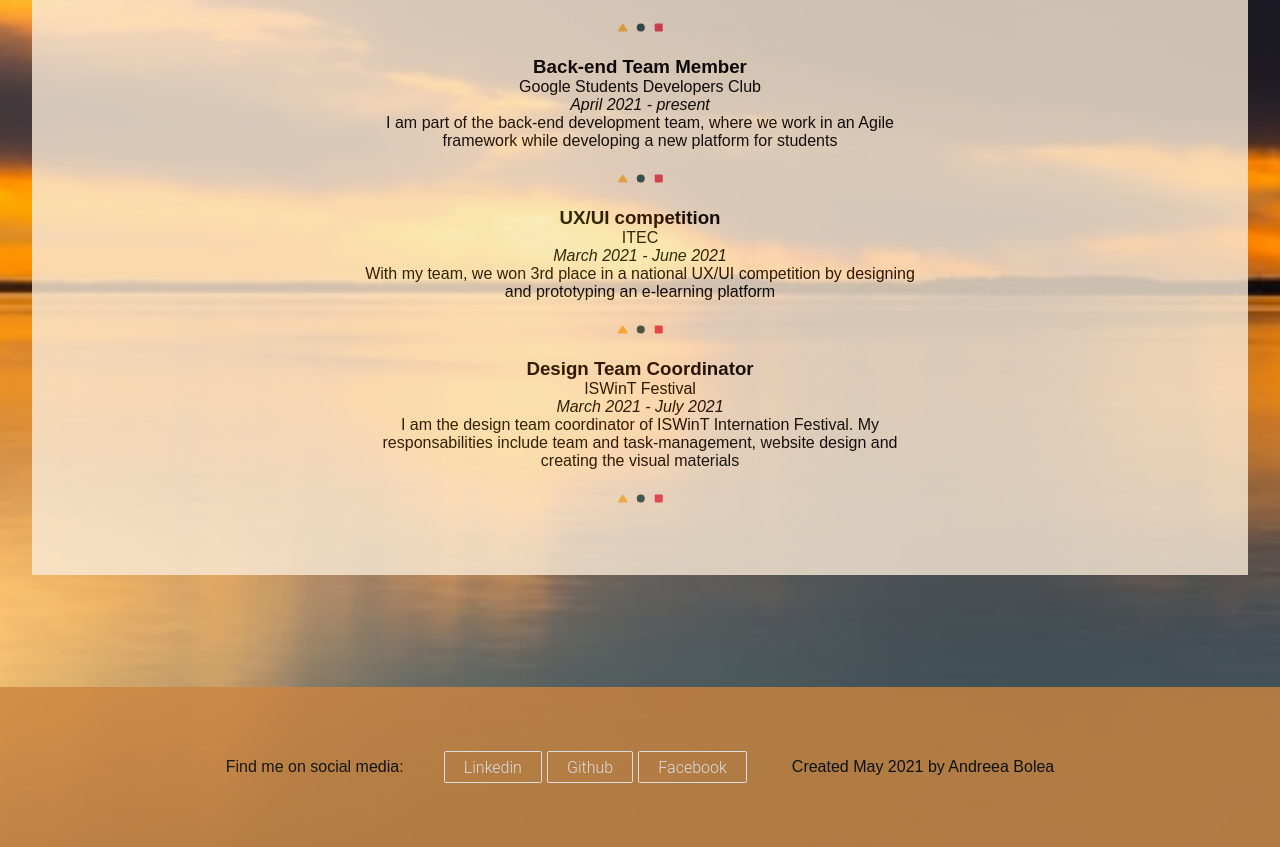
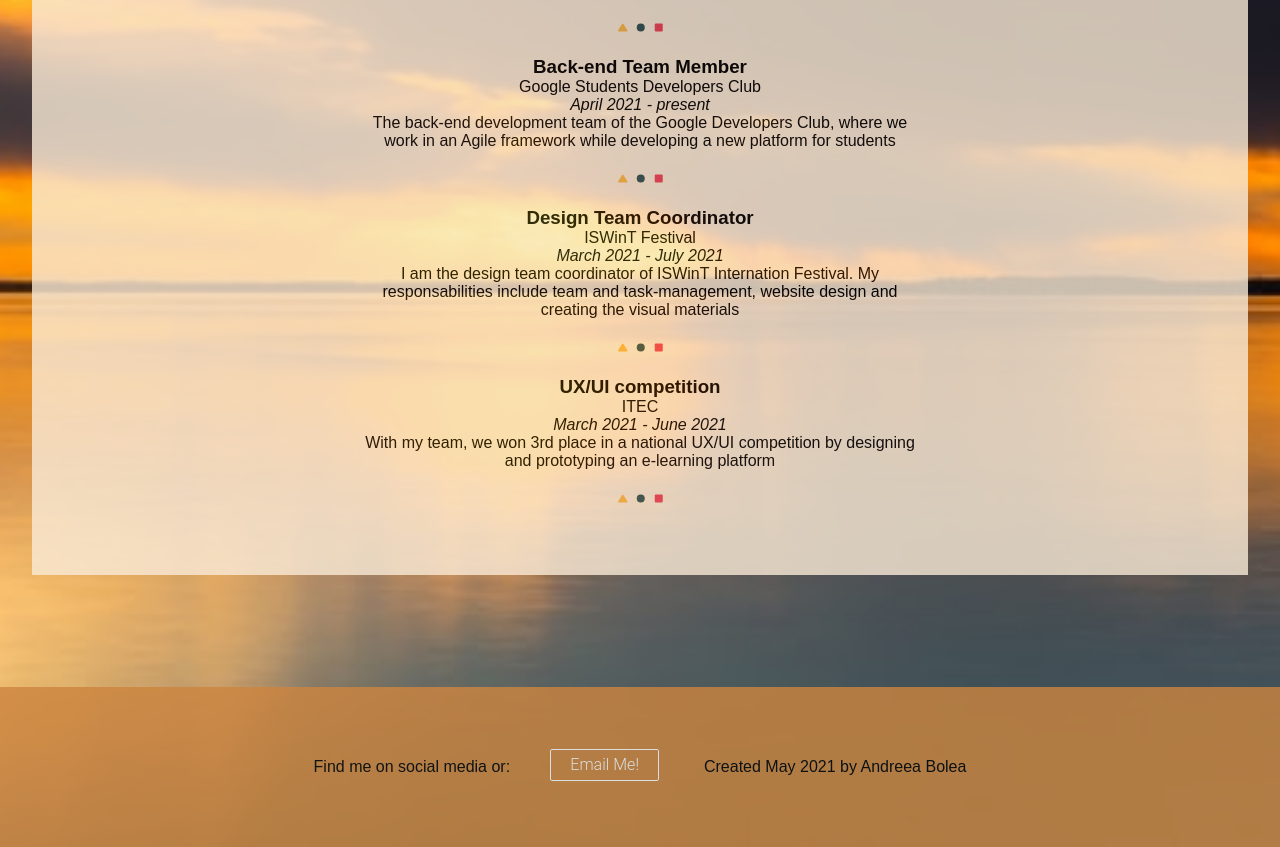
Before and after one commit to undcybele/react-portfolio, a React (Create React App) app: page / in a window 1280 px wide. Shown: the part 1297-2144 px from the top of the page. Built offline with nearby package versions, Linux system fonts and the light colour scheme.

Commit message:
added mail to footer

```diff
--- a/src/components/Footer/Footer.js
+++ b/src/components/Footer/Footer.js
@@ -5,17 +5,10 @@ class Footer extends Component {
     let cvData = this.props.cvData;
     return (
       <footer>
-        <p>Find me on social media: </p>
+        <p>Find me on social media or: </p>
         <div className="row">
           <ul className="social-media">
-            {cvData.socialmedia &&
-              cvData.socialmedia.map((item) => {
-                return (
-                  <li>
-                    <a href={item.url}>{item.name}</a>
-                  </li>
-                );
-              })}
+            <a href="mailto:andreea1bolea@gmail.com">Email Me!</a>
           </ul>
         </div>
         <p>Created May 2021 by Andreea Bolea</p>
--- a/src/cvData.js
+++ b/src/cvData.js
@@ -27,7 +27,7 @@ let cvData = {
     },
     {
       institutionName: "Applied Sciences University of Sankt Polten",
-      specialization: "Cybersecurity and Resilience",
+      specialization: "Cybersecurity and Resilience - Erasmus program",
       beginDate: "february 2021",
       endDate: "june 2021",
     },
@@ -47,7 +47,15 @@ let cvData = {
       beginDate: "April 2021",
       endDate: " - present",
       description:
-        "I am part of the back-end development team, where we work in an Agile framework while developing a new platform for students",
+        "The back-end development team of the Google Developers Club, where we work in an Agile framework while developing a new platform for students",
+    },
+    {
+      name: "Design Team Coordinator",
+      institution: "ISWinT Festival",
+      beginDate: "March 2021",
+      endDate: " - July 2021",
+      description:
+        "I am the design team coordinator of ISWinT Internation Festival. My responsabilities include team and task-management, website design and creating the visual materials",
     },
     {
       name: "UX/UI competition",
@@ -56,14 +64,6 @@ let cvData = {
       endDate: " - June 2021",
       description:
         "With my team, we won 3rd place in a national UX/UI competition by designing and prototyping an e-learning platform",
-    },
-    {
-      name: "Design Team Coordinator",
-      institution: "ISWinT Festival",
-      beginDate: "March 2021",
-      endDate: " - July 2021",
-      description:
-        "I am the design team coordinator of ISWinT Internation Festival. My responsabilities include team and task-management, website design and creating the visual materials",
     },
   ],
   skills: [
```
